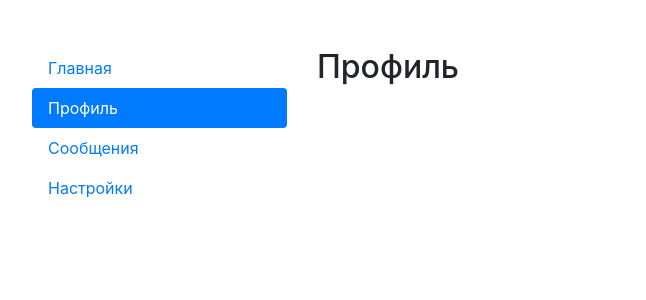
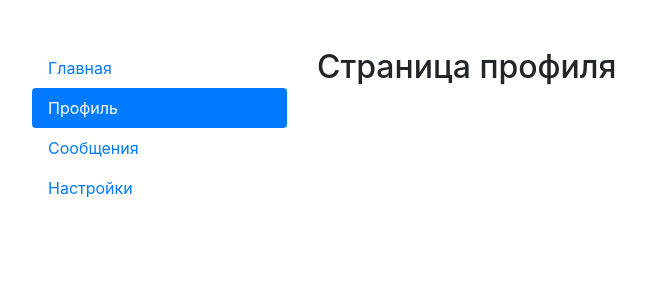
Before and after one commit to pfitilkov/0209app, a React (Create React App) app: page /profile in a window 1280 px wide. Shown: the top 300 px of the page, without its empty margins (53-699 px from the left). Built offline with nearby package versions, Linux system fonts and the light colour scheme.

Commit message:
Поменяли название "Страницы профиля"

```diff
--- a/src/App.jsx
+++ b/src/App.jsx
@@ -7,7 +7,7 @@ const Main = () => {
 };
 
 const Profile = () => {
-  return <h2>Профиль</h2>;
+  return <h2>Страница профиля</h2>;
 };
 
 const Messages = () => {
```
